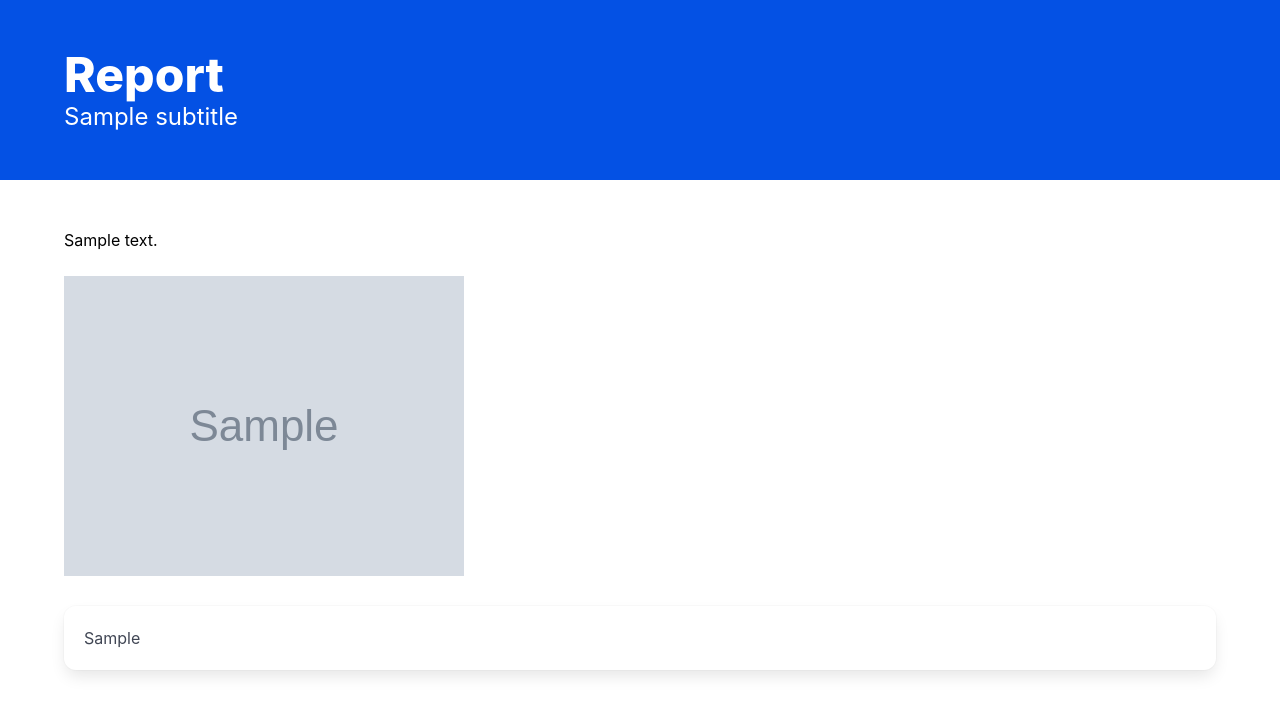
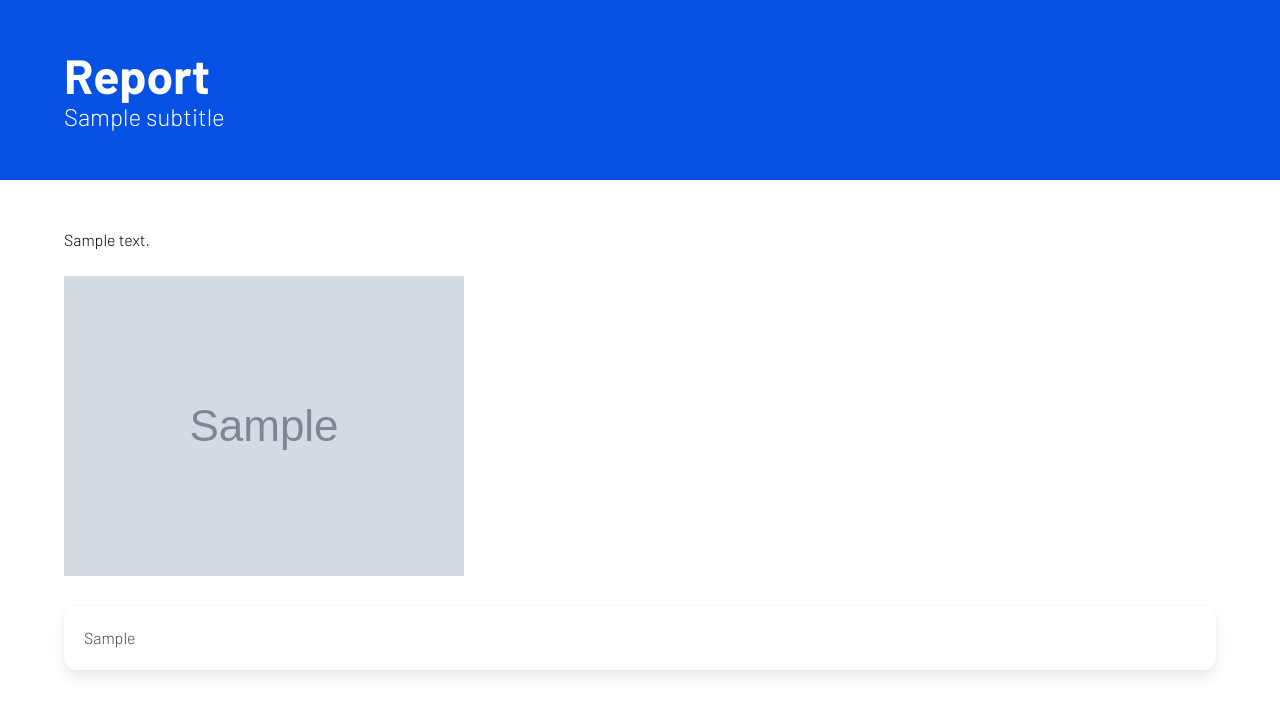
Before and after one commit to Ghernis/reporter-image, a Python web app: template templates/report.html in a window 1280 px wide. Shown: the top 717 px of the page. Run offline with Jinja, Linux system fonts and the light colour scheme; the template is opened without the code that fills it: most values are stand-ins (such as "Sample title", 1, 10 or a date in 2020); grey boxes marked "Sample" are stand-in pictures; some libraries are stand-ins or nearby versions; some web fonts are replaced.

Commit message:
change font

```diff
--- a/static/css/theme.css
+++ b/static/css/theme.css
@@ -1,22 +1,31 @@
-/* Company theme: DIN Pro, principal and secondary colors */
+/* Company theme: Barlow, principal and secondary colors */
 
-/* Place DIN Pro .woff2 / .woff / .ttf in static/fonts/ (Font Shop license) */
 @font-face {
-  font-family: "DIN Pro";
-  src: url("../fonts/DINPro.woff2") format("woff2"),
-       url("../fonts/DINPro.woff") format("woff"),
-       url("../fonts/DINPro.ttf") format("truetype");
+  font-family: "Barlow";
+  src: url("../fonts/Barlow.woff2") format("woff2"),
+       url("../fonts/Barlow.woff") format("woff"),
+       url("../fonts/Barlow.ttf") format("truetype");
   font-weight: normal;
   font-style: normal;
   font-display: swap;
 }
 
 @font-face {
-  font-family: "DIN Pro";
-  src: url("../fonts/DINPro-Bold.woff2") format("woff2"),
-       url("../fonts/DINPro-Bold.woff") format("woff"),
-       url("../fonts/DINPro-Bold.ttf") format("truetype");
+  font-family: "Barlow";
+  src: url("../fonts/Barlow-Bold.woff2") format("woff2"),
+       url("../fonts/Barlow-Bold.woff") format("woff"),
+       url("../fonts/Barlow-Bold.ttf") format("truetype");
   font-weight: bold;
+  font-style: normal;
+  font-display: swap;
+}
+
+@font-face {
+  font-family: "Barlow";
+  src: url("../fonts/Barlow-Light.woff2") format("woff2"),
+       url("../fonts/Barlow-Light.woff") format("woff"),
+       url("../fonts/Barlow-Light.ttf") format("truetype");
+  font-weight: light;
   font-style: normal;
   font-display: swap;
 }
@@ -35,7 +44,7 @@
   --color-secondary-1: #009fda;
   --color-secondary-2: #48c0b9;
 
-  --font-family: "DIN Pro", -apple-system, BlinkMacSystemFont, sans-serif;
+  --font-family: "Barlow", -apple-system, BlinkMacSystemFont, sans-serif;
 }
 
 body {
```
Also changed, not shown: remote/report.html (added, +38 -0 lines), static/fonts/Barlow-Bold.ttf (added), static/fonts/Barlow-Light.ttf (added), static/fonts/Barlow-Regular.ttf (added), static/fonts/DINPro Black.otf (deleted), static/fonts/DINPro Light.otf (deleted), static/fonts/DINPro Medium.otf (deleted), static/fonts/DINPro-Bold.otf (deleted), static/fonts/DINPro.otf (deleted), 2 other files.
